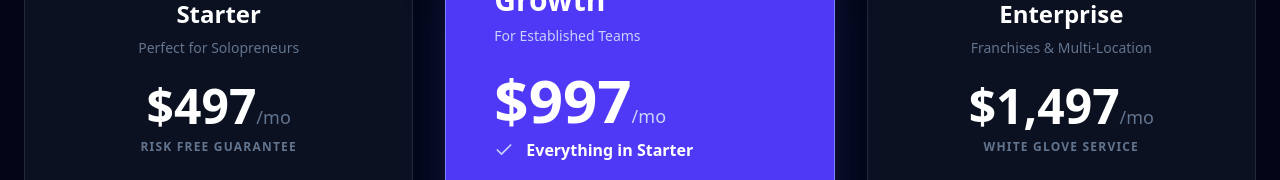
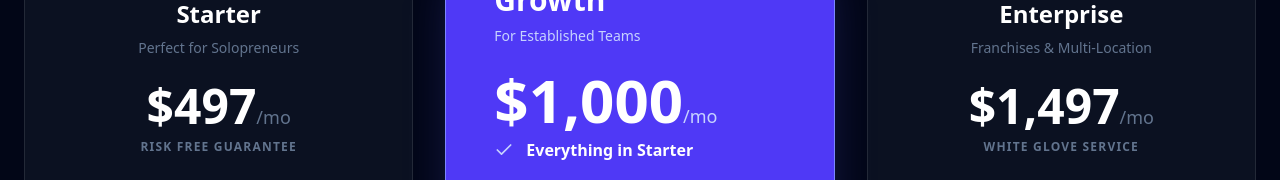
Before and after one commit to ayushsharmavlogs619-lang/brandverse, a Next.js app: page /pricing in a window 1280 px wide. Shown: the part 479-659 px from the top of the page. Built offline with nearby package versions, Linux system fonts and the light colour scheme; no server answers.

Commit message:
Set Growth plan price to $1,000 per month

```diff
--- a/app/pricing/page.tsx
+++ b/app/pricing/page.tsx
@@ -42,7 +42,7 @@ export default function PricingPage() {
             <div className="absolute top-0 right-1/2 translate-x-1/2 -translate-y-1/2 bg-white text-indigo-700 px-6 py-2 rounded-full text-xs font-black tracking-widest uppercase border border-indigo-200">Best ROI</div>
             <h3 className="text-3xl font-bold mb-2 text-white">Growth</h3>
             <div className="text-sm text-indigo-200 font-medium mb-6">For Established Teams</div>
-            <div className="text-6xl font-black mb-2 text-white">$997<span className="text-lg text-indigo-200 font-normal">/mo</span></div>
+            <div className="text-6xl font-black mb-2 text-white">$1,000<span className="text-lg text-indigo-200 font-normal">/mo</span></div>
             <ul className="text-white space-y-5 mb-12 text-left">
               <li className="flex items-center gap-3"><Check className="w-5 h-5 text-indigo-200" /> <strong>Everything in Starter</strong></li>
               <li className="flex items-center gap-3"><Check className="w-5 h-5 text-indigo-200" /> <strong>Full CRM Integration</strong> (2-way)</li>
```
